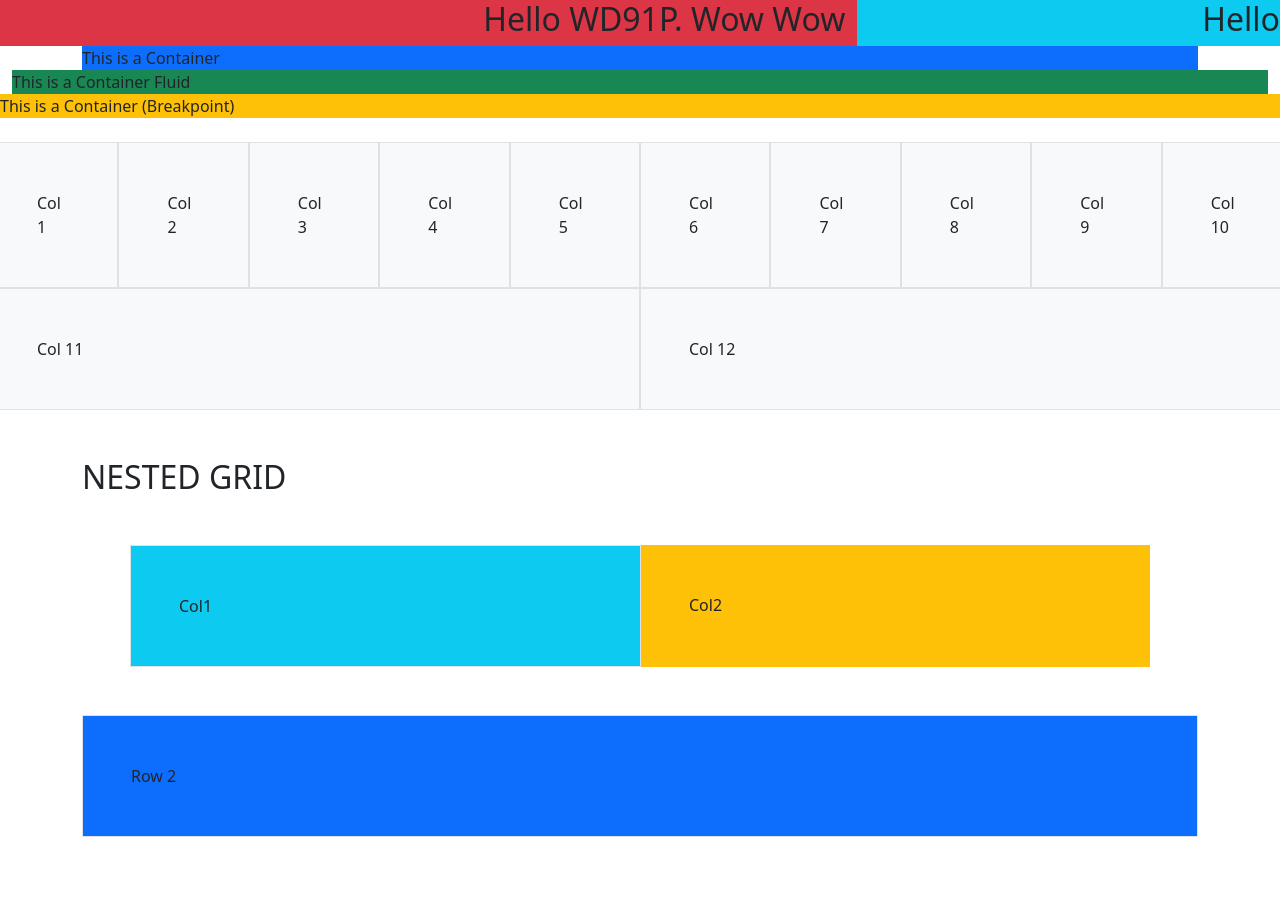
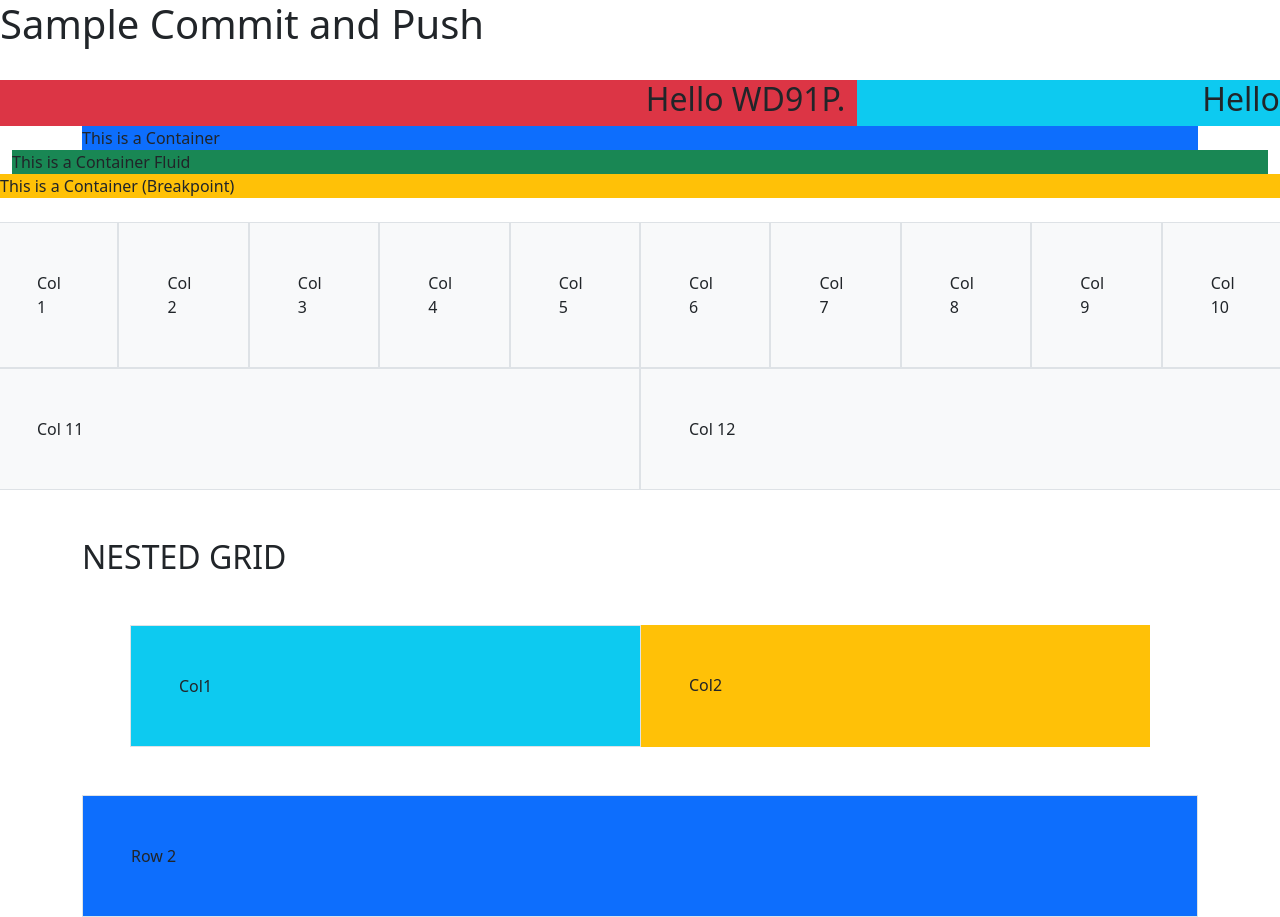
Before and after one commit to ItsOona/wd91p_samplelogin, a plain HTML site: page index.html in a window 1280 px wide. Before the commit the page ends 837 px from the top, so only its background shows below. Drawn offline with nearby package versions, Linux system fonts and the light colour scheme.

Commit message:
updated index.html added h1 title

```diff
--- a/index.html
+++ b/index.html
@@ -8,9 +8,10 @@
     <title>Document</title>
 </head>
 <body>
+    <h1> Sample Commit and Push </h1> <br>
     <div class="row">
         <div class="name col-md-8 bg-danger" r>
-            <h2> Hello WD91P. Wow Wow</h2>
+            <h2> Hello WD91P. </h2>
         </div>
         <div class="name col-md-4 bg-info" r>
             <h2> Hello </h2>
```
